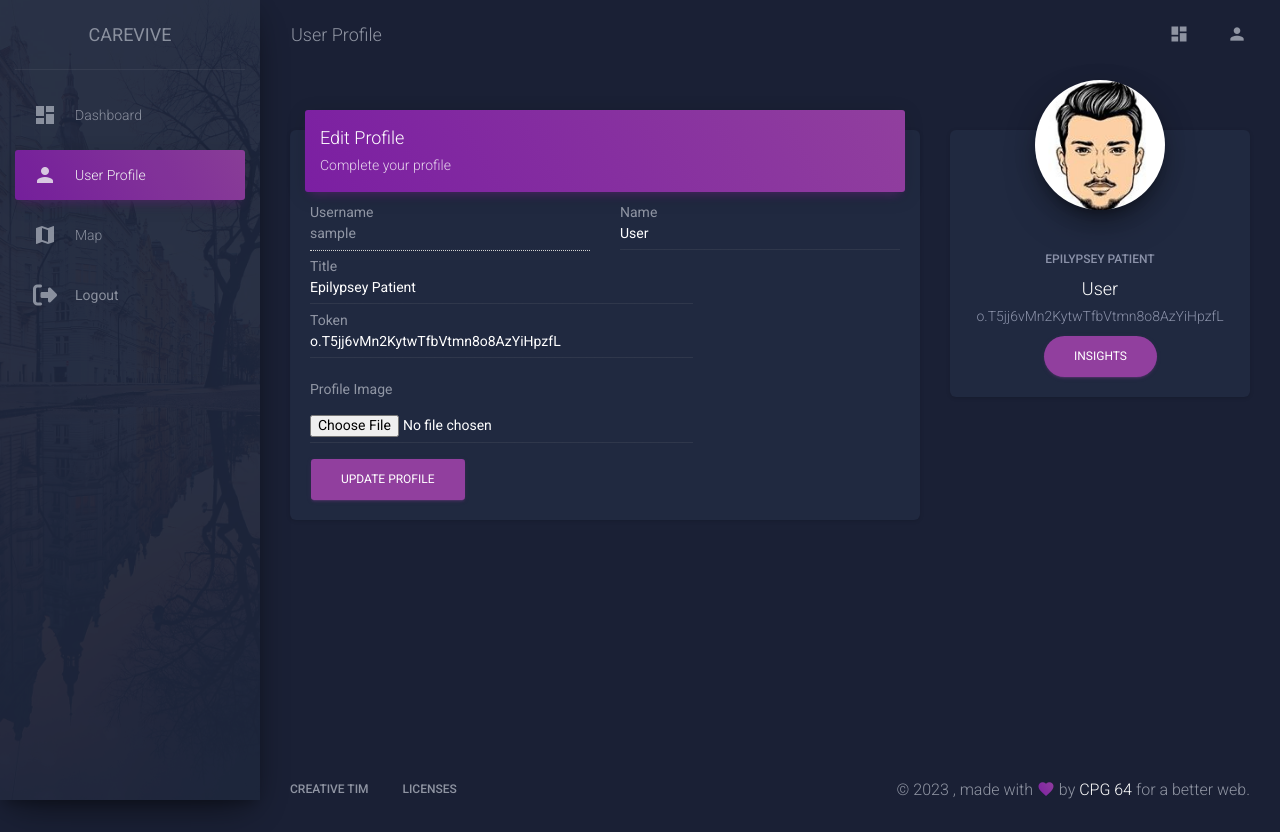
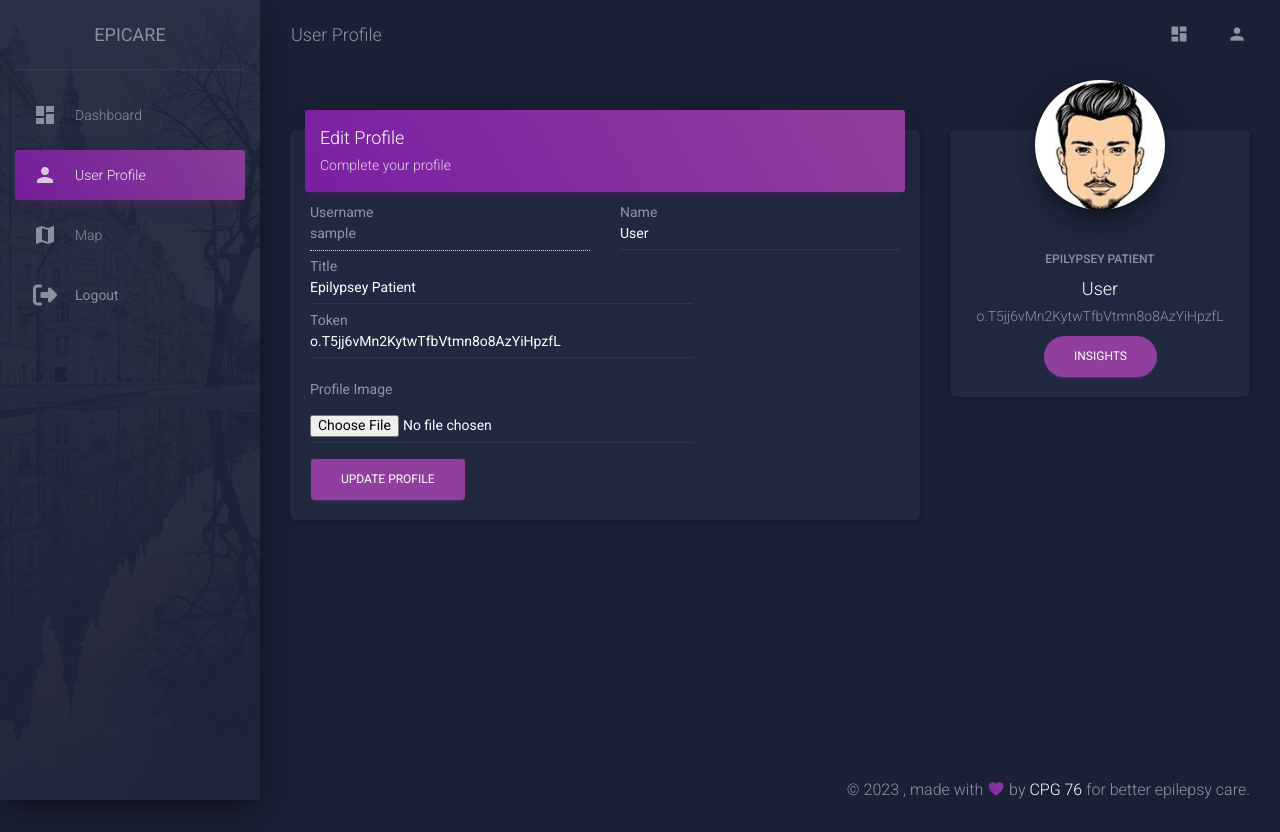
Before and after one commit to moukhikgupta5/EpiCare, a Django app: page /profile/ in a window 1280 px wide. Run offline with Django 4.2, Linux system fonts and the light colour scheme; the visitor is signed in with stand-in values (Sample User, id 1); some libraries are stand-ins or nearby versions.

Commit message:
epicare titile

```diff
--- a/profileapp/templates/profileapp/login.html
+++ b/profileapp/templates/profileapp/login.html
@@ -4,7 +4,7 @@
 <!DOCTYPE html>
 <html>
 <head>
-	<title>Login - Carevive by CPG 64</title>
+	<title>Login - EpiCare by CPG 76</title>
 	<link rel="apple-touch-icon" sizes="76x76" href="{% static 'assets/img/apple-icon.png' %}">
     <link rel="icon" type="image/png" href="{% static 'assets/img/favicon.png' %}">
 	<link rel="stylesheet" type="text/css" href="{% static 'css/logstyle.css' %}">
--- a/profileapp/templates/profileapp/profile.html
+++ b/profileapp/templates/profileapp/profile.html
@@ -30,7 +30,7 @@
         Tip 2: you can also add an image using data-image tag
     -->
       <div class="logo"><a href="/" class="simple-text logo-normal">
-          <b>Carevive</b>
+          <b>EpiCare</b>
         </a></div>
         <div class="sidebar-wrapper">
           <ul class="nav">
@@ -186,7 +186,7 @@
       </div>
       <footer class="footer">
         <div class="container-fluid">
-          <nav class="float-left">
+          <!-- <nav class="float-left">
             <ul>
               <li>
                 <a href="https://www.creative-tim.com">
@@ -199,10 +199,10 @@
                 </a>
               </li>
             </ul>
-          </nav>
+          </nav> -->
           <div class="copyright float-right" id="date">
             , made with <i class="material-icons">favorite</i> by
-            <a href="">CPG 64</a> for a better web.
+            <a href="">CPG 76</a> for better epilepsy care.
           </div>
         </div>
       </footer>
--- a/profileapp/templates/profileapp/signup.html
+++ b/profileapp/templates/profileapp/signup.html
@@ -5,7 +5,7 @@
 <!DOCTYPE html>
 <html>
 <head>
-	<title>Sign Up - Carevive by CPG 64</title>
+	<title>Sign Up - EpiCare by CPG 76</title>
 	<link rel="apple-touch-icon" sizes="76x76" href="{% static 'assets/img/apple-icon.png' %}">
     <link rel="icon" type="image/png" href="{% static 'assets/img/favicon.png' %}">
 	<link rel="stylesheet" type="text/css" href="{% static 'css/logstyle.css' %}">
--- a/profileapp/views.py
+++ b/profileapp/views.py
@@ -19,7 +19,6 @@ from django.utils import timezone
 from dateutil.relativedelta import relativedelta
 from calendar import monthrange
 
-from profileapp.tasks import fetch_eeg_data
 # Create your views here.
 
 @login_required(login_url='login')
--- /dev/null
+++ b/requirements.txt
@@ -0,0 +1,2 @@
+Django==5.0
+pip install django-cors-headers
```
Also changed, not shown: profileapp/tasks.py (+29 -29 lines), profileapp/templates/profileapp/home.html (+4 -4 lines), profileapp/templates/profileapp/maps.html (+5 -5 lines), profileapp/migrations/0005_alter_profile_name_alter_profile_push_bullet_token_and_more.py (added).
